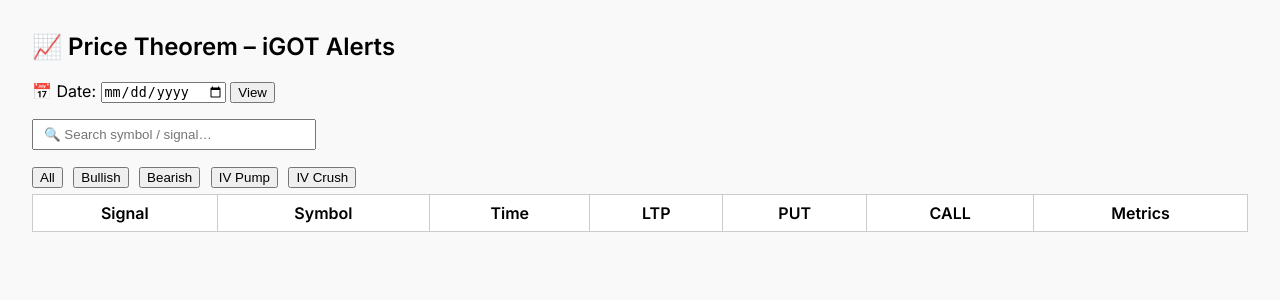
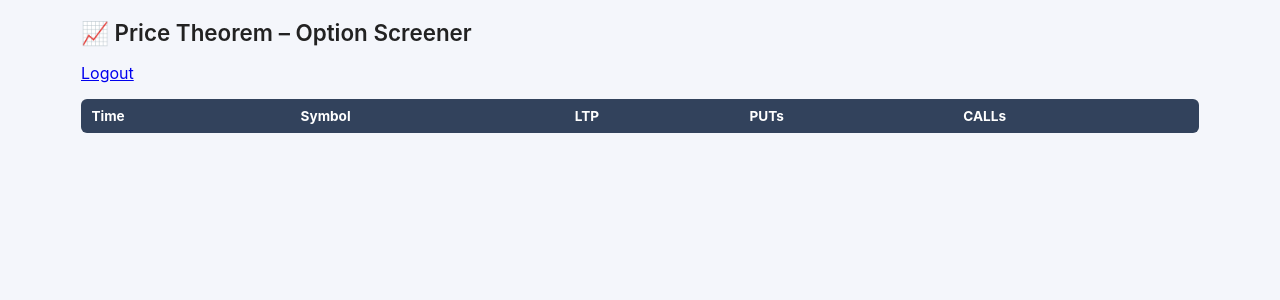
Before and after one commit to pricetheorem3/pricetheorem, a Flask app: page / in a window 1280 px wide. Shown: the top 300 px of the page. Run offline with Flask 3, Linux system fonts and the light colour scheme; the visitor is signed in with stand-in values (Sample User, id 1); lists and menus that the app fills with data are empty; some libraries are stand-ins or nearby versions.

Commit message:
Update index.html

```diff
--- a/templates/index.html
+++ b/templates/index.html
@@ -1,97 +1,36 @@
 <!DOCTYPE html>
 <html lang="en">
 <head>
-<meta charset="UTF-8">
-<title>Price Theorem Alerts</title>
-<meta name="viewport" content="width=device-width, initial-scale=1.0">
-<link href="https://fonts.googleapis.com/css2?family=Inter:wght@400;600&display=swap" rel="stylesheet">
-<style>
-body{font-family:Inter,sans-serif;margin:2rem;background:#f9f9f9}
-.search{margin-bottom:1rem}
-.search input{padding:6px 10px;width:260px}
-table{width:100%;border-collapse:collapse;background:#fff}
-th,td{border:1px solid #ccc;padding:8px 10px;text-align:center}
-td.signal{font-weight:600}
-.metrics span{display:inline-block;font-size:.8em;padding:0 5px}
-.filter-buttons button{margin-right:6px;margin-bottom:6px}
-@media(max-width:680px){th,td{font-size:.75em}}
-</style>
-</head><body>
-
-<h2>📈 Price Theorem – iGOT Alerts</h2>
-
-{% if kite_login_url %}
-<div style="margin-bottom:1rem">
-  <a href="{{ kite_login_url }}"
-     style="background:#1976d2;color:#fff;padding:8px 14px;border-radius:4px;text-decoration:none">
-     🔐 Connect to Kite
-  </a>
-  <small>(required once per day)</small>
-</div>
-{% endif %}
-
-<!-- date picker -->
-<form method="get" style="margin-bottom:1rem">
-  <label>📅 Date:</label>
-  <input type="date" name="date" value="{{ selected_date }}">
-  <button type="submit">View</button>
-</form>
-
-<!-- search box -->
-<div class="search">
-  <input type="text" id="searchInput" placeholder="🔍 Search symbol / signal…" onkeyup="filterSearch()">
-</div>
-
-<!-- filter buttons -->
-<div class="filter-buttons">
-  <button onclick="fSignal('')">All</button>
-  <button onclick="fSignal('Bullish')">Bullish</button>
-  <button onclick="fSignal('Bearish')">Bearish</button>
-  <button onclick="fSignal('IV Pump')">IV Pump</button>
-  <button onclick="fSignal('IV Crush')">IV Crush</button>
-</div>
-
-<table id="alertTable"><thead><tr>
-  <th>Signal</th><th>Symbol</th><th>Time</th><th>LTP</th>
-  <th>PUT</th><th>CALL</th><th data-sort-method="none">Metrics</th>
-</tr></thead><tbody>
-{% for a in alerts %}
-<tr>
-  <td class="signal">{{ a.signal if a.signal else a.trend }}</td>
-  <td>{{ a.symbol }}</td>
-  <td>{{ a.time }}</td>
-  <td data-sort="{{ a.ltp }}">{{ a.ltp }}</td>
-  <td>{{ a.put_result }}</td>
-  <td>{{ a.call_result }}</td>
-  <td class="metrics">
-    <span><strong>ΔCE:</strong>{{ a.dce }}</span>
-    <span><strong>ΔPE:</strong>{{ a.dpe }}</span>
-    <span><strong>Sk:</strong>{{ a.skew }}</span>
-    <span><strong>IVΔC:</strong>{{ a.ivd_ce }}</span>
-    <span><strong>IVΔP:</strong>{{ a.ivd_pe }}</span>
-    <span><strong>Vol×:</strong>{{ a.call_vol }}</span>
-    <span><strong>F:</strong>{{ a.flag }}</span>
-  </td>
-</tr>{% endfor %}
-</tbody></table>
-
-<!-- Tablesort & simple JS filters -->
-<script src="https://unpkg.com/tablesort@5.2.1/dist/tablesort.min.js"></script>
-<script>
-document.addEventListener("DOMContentLoaded",()=>new Tablesort(document.getElementById("alertTable")));
-
-function fSignal(v){
-  document.querySelectorAll("#alertTable tbody tr").forEach(r=>{
-    const sig=r.querySelector(".signal").textContent;
-    r.style.display=(!v||sig.includes(v))?'':'none';
-  });
-}
-
-function filterSearch(){
-  const term=document.getElementById("searchInput").value.toLowerCase();
-  document.querySelectorAll("#alertTable tbody tr").forEach(r=>{
-    r.style.display=r.innerText.toLowerCase().includes(term)?'':'none';
-  });
-}
-</script>
-</body></html>
+  <meta charset="UTF-8">
+  <title>Price Theorem - Option Screener</title>
+  <link rel="stylesheet" href="/static/style.css">
+</head>
+<body>
+  <div class="container">
+    <h1>📈 Price Theorem – Option Screener</h1>
+    <p><a href="/logout">Logout</a></p>
+    <table>
+      <thead>
+        <tr>
+          <th>Time</th>
+          <th>Symbol</th>
+          <th>LTP</th>
+          <th>PUTs</th>
+          <th>CALLs</th>
+        </tr>
+      </thead>
+      <tbody>
+        {% for alert in alerts[::-1] %}
+        <tr>
+          <td>{{ alert.time }}</td>
+          <td>{{ alert.symbol }}</td>
+          <td>{{ alert.ltp }}</td>
+          <td class="put">{{ alert.put_result }}</td>
+          <td class="call">{{ alert.call_result }}</td>
+        </tr>
+        {% endfor %}
+      </tbody>
+    </table>
+  </div>
+</body>
+</html>
```
